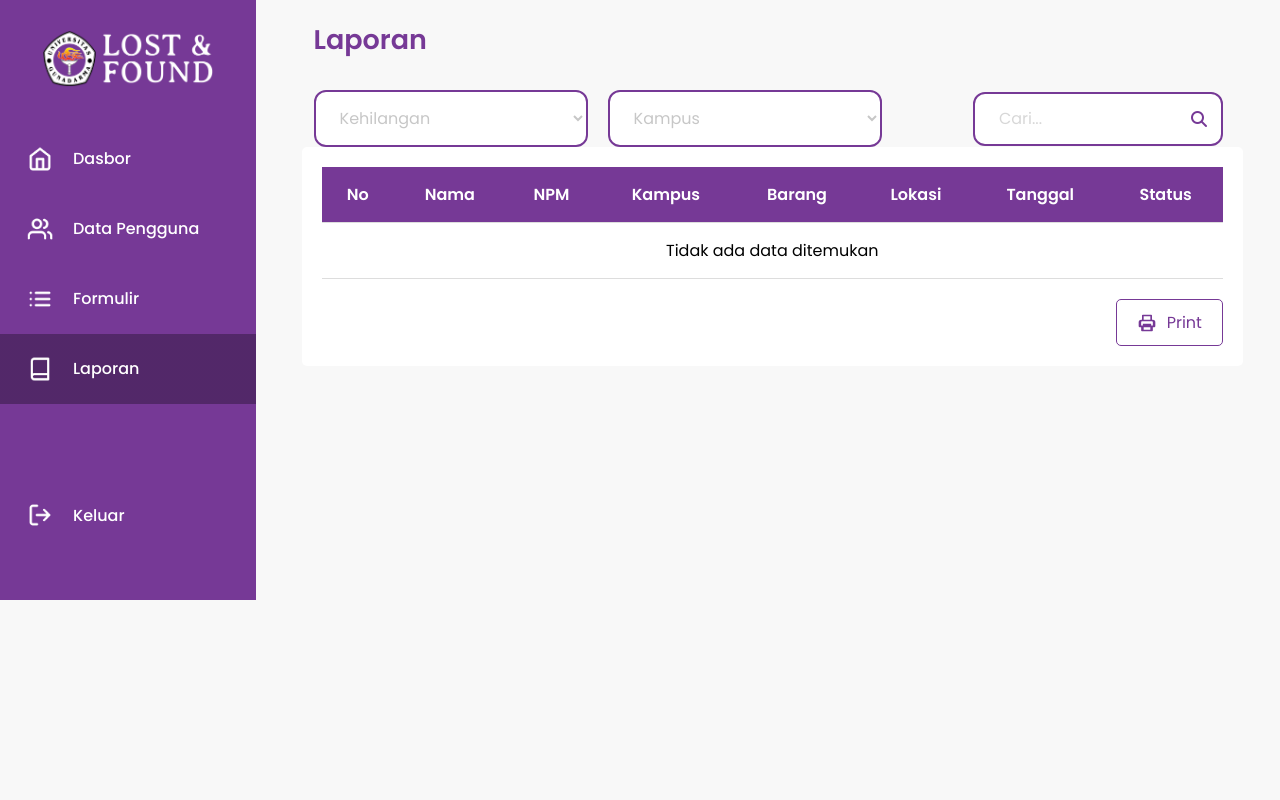
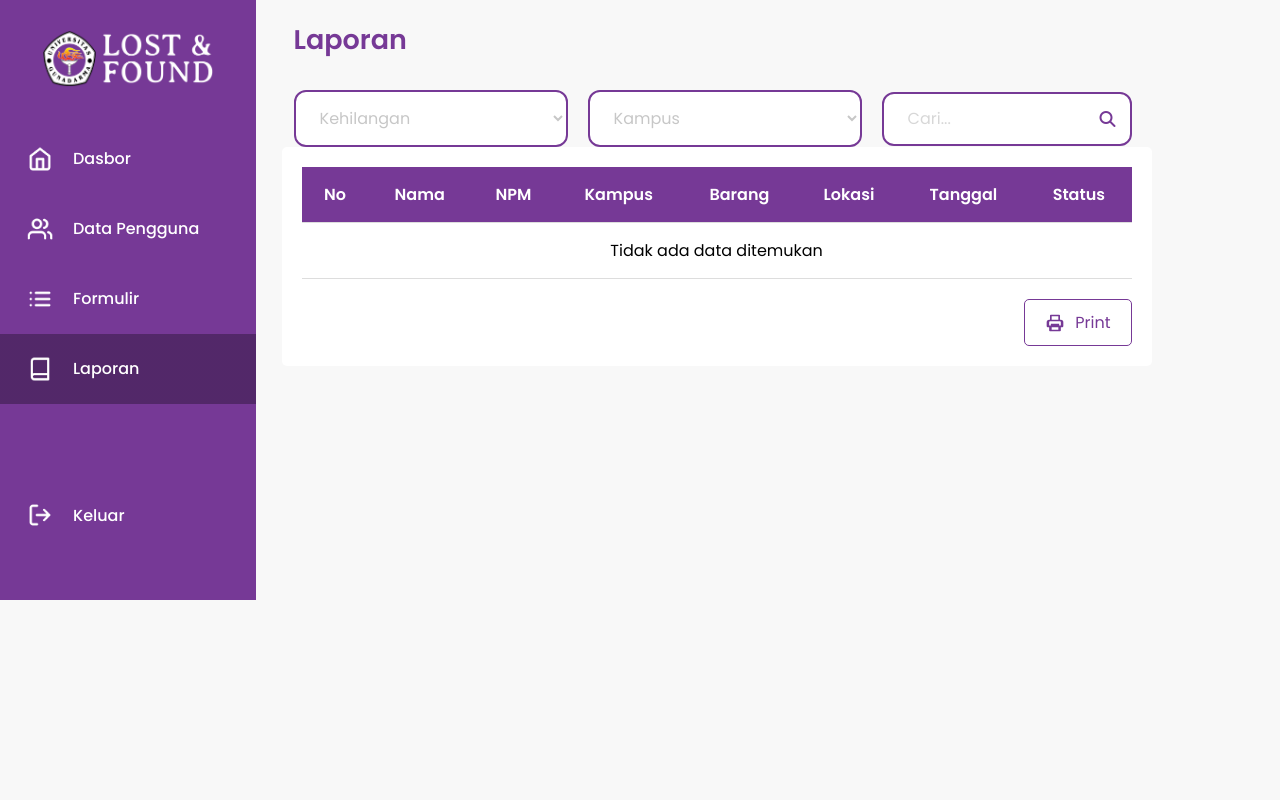
Before and after one commit to janienatalie/LostandFound, a PHP site: page /admin/reports.php in a window 1280 px wide. Run offline with PHP 8.4, Linux system fonts and the light colour scheme; data that the repository does not hold is empty; some libraries are stand-ins or nearby versions.

Commit message:
dashboard + reports css

```diff
--- a/admin/css/reports.css
+++ b/admin/css/reports.css
@@ -5,7 +5,7 @@
 }
 
 .content {
-  padding: 20px;
+  margin-top: 20px;
 }
 
 .title {
@@ -180,11 +180,6 @@ body {
   background-color: #f8f8f8;
 }
 
-.content {
-  flex-grow: 1;
-  padding: 20px;
-}
-
 .container {
   display: flex;
   justify-content: space-between;
--- a/admin/dashboard.php
+++ b/admin/dashboard.php
@@ -74,10 +74,10 @@ mysqli_close($conn);
             margin-bottom: 15px;
         }
 
-        .titlepage h2 {
+        /* .titlepage h2 {
             margin: 0;
             font-weight: 500;
-        }
+        } */
 
         .stats-wrapper {
             display: flex;
```
